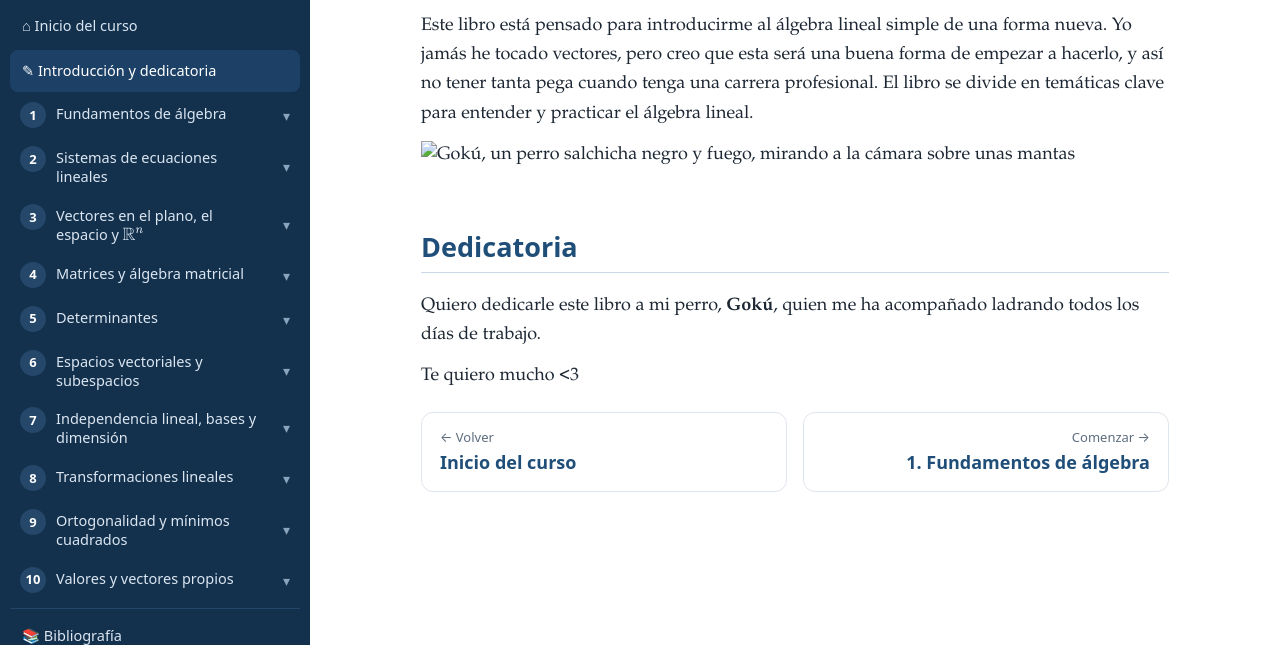
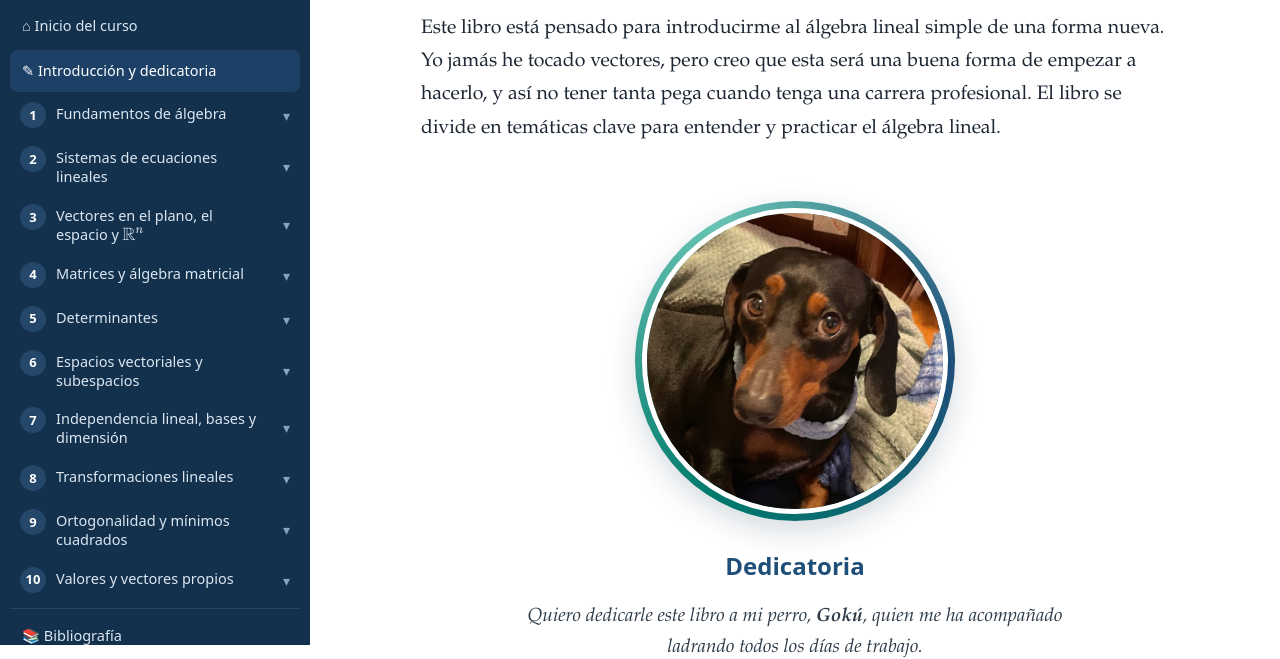
Before and after one commit to vicevll/algebralineal1, a plain HTML site: page introduccion.html in a window 1280 px wide. Shown: the part 155-814 px from the top of the page. Drawn offline with nearby package versions, Linux system fonts and the light colour scheme.

Commit message:
Foto de Gokú y estilos de la introducción

```diff
--- a/assets/style.css
+++ b/assets/style.css
@@ -194,6 +194,16 @@ ol.steps li{margin:.5em 0}
 .legend .box{margin:.5em 0}
 .note{font-size:15.5px;color:var(--gris);margin-top:30px}
 
+/* ---------------- introducción ---------------- */
+.intro-txt{font-size:19.5px;line-height:1.7}
+.dedicatoria{text-align:center;margin:56px auto 30px;max-width:560px}
+.foto-circular{width:320px;height:320px;margin:0 auto;border-radius:50%;padding:7px;
+  background:conic-gradient(from 210deg,var(--verde),#68C3B3,var(--azul),var(--verde));box-shadow:0 10px 30px rgba(19,49,77,.18)}
+.foto-circular img{display:block;width:100%;height:100%;object-fit:cover;border-radius:50%;border:5px solid #fff}
+.dedicatoria h2{border:0;margin:30px 0 8px;font-size:24px}
+.dedicatoria p{font-style:italic;font-size:19px;color:#2d3b49}
+.dedicatoria .firma{font-style:normal;font-family:var(--sans);font-weight:700;color:var(--verde);font-size:20px}
+
 /* ---------------- móvil ---------------- */
 @media (max-width: 980px){
   body{font-size:17px}
@@ -214,6 +224,7 @@ ol.steps li{margin:.5em 0}
   .hero-art{display:none}
   .mp{display:block;width:100% !important}
   .pager{flex-direction:column}
+  .foto-circular{width:240px;height:240px}
 }
 @media print{
   .sidebar,.topbar,#read-progress,.complete-box,.pager,a.ver-sol{display:none !important}
```
Also changed, not shown: assets/goku.jpg (added).
